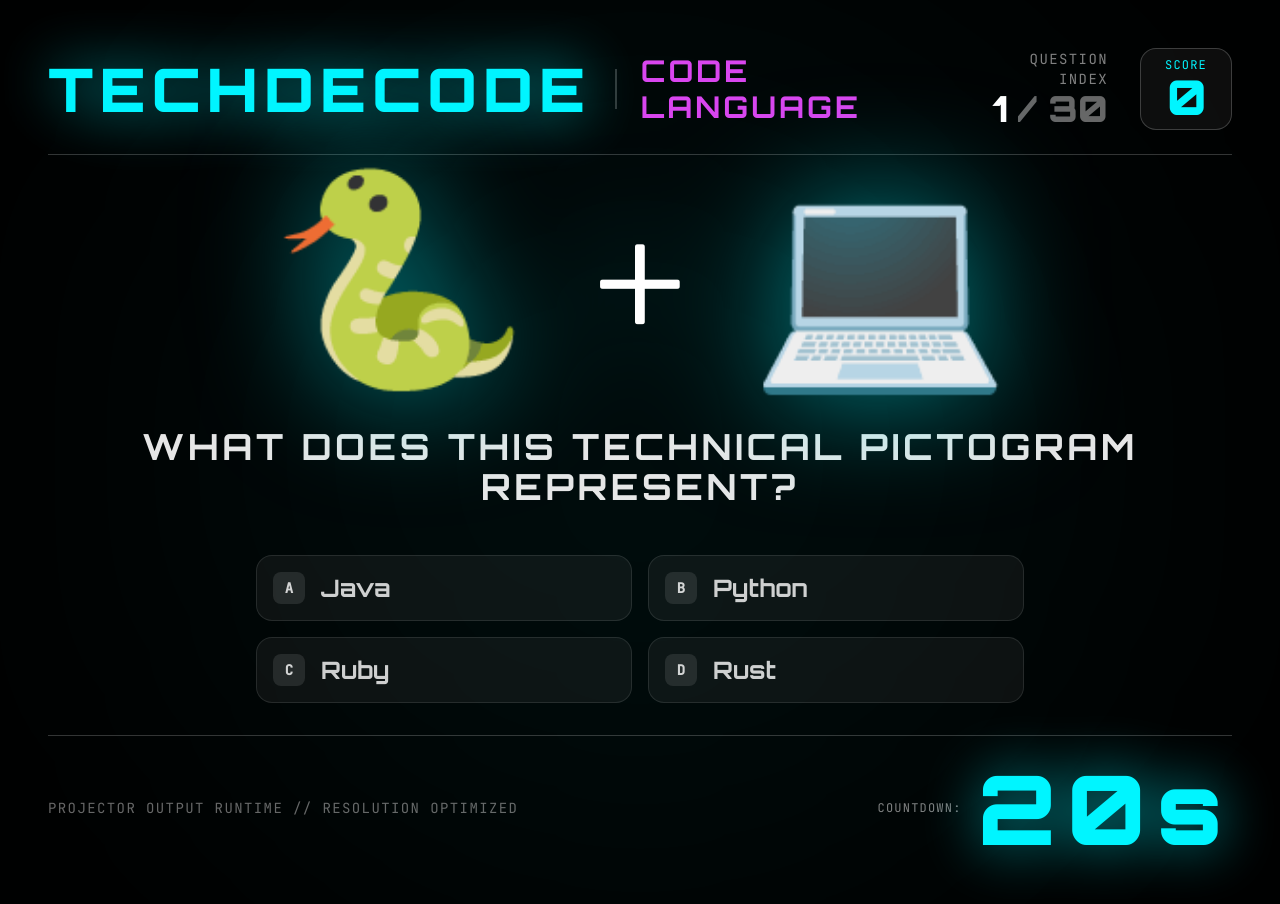
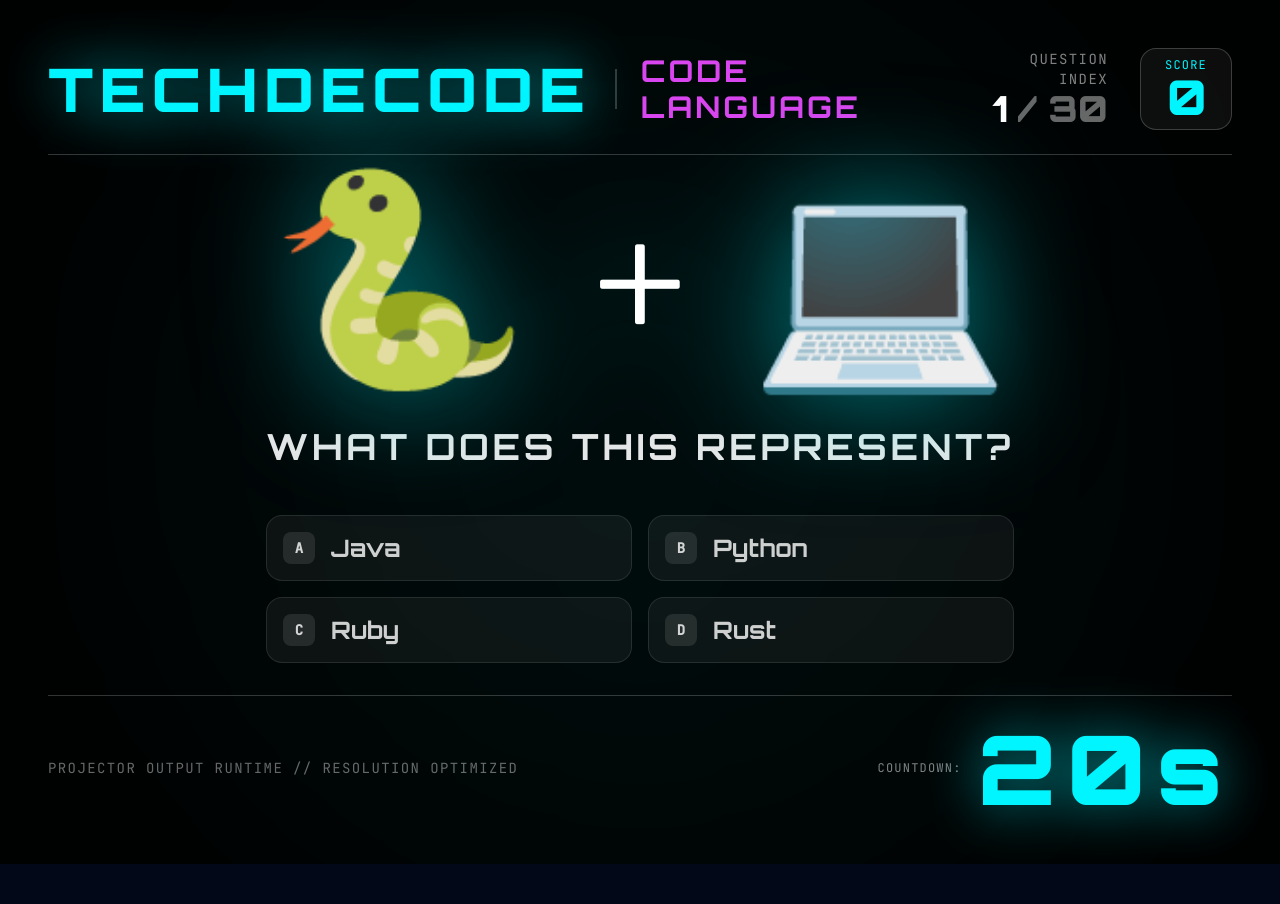
Before and after one commit to lokendrakkumar01/Technova, a React (Vite) app: page /host/display in a window 1280 px wide. After the commit the page ends 864 px from the top, so only its background shows below. Built offline with nearby package versions, Linux system fonts and the light colour scheme; no server answers.

Commit message:
Implement four-round game rules and answer modes

```diff
--- a/src/pages/ProjectorMode.jsx
+++ b/src/pages/ProjectorMode.jsx
@@ -2,7 +2,7 @@ import React from 'react';
 import { motion } from 'framer-motion';
 import useGameStore from '../store/gameStore';
 import useTimer from '../hooks/useTimer';
-import { ROUND_CONFIGS, QUESTIONS, SHOWDOWN_QUESTIONS } from '../data/questions';
+import { ROUND_CONFIGS } from '../data/questions';
 
 export default function ProjectorMode() {
   const {
@@ -12,18 +12,17 @@ export default function ProjectorMode() {
     gameStatus,
     phase,
     selectedAnswer,
-    inShowdown,
-    showdownIndex,
+    questionBank,
     getCurrentQuestion,
   } = useGameStore();
 
   const question = getCurrentQuestion();
-  const totalQuestions = inShowdown ? SHOWDOWN_QUESTIONS.length : QUESTIONS.length;
-  const currentNum = inShowdown ? showdownIndex + 1 : currentQuestionIndex + 1;
-  const roundConfig = inShowdown ? ROUND_CONFIGS.showdown : (ROUND_CONFIGS[currentRound] || ROUND_CONFIGS[1]);
+  const totalQuestions = questionBank.length;
+  const currentNum = currentQuestionIndex + 1;
+  const roundConfig = ROUND_CONFIGS[currentRound] || ROUND_CONFIGS[1];
 
   const { timeLeft, timerState } = useTimer({
-    duration: inShowdown ? 10 : 20,
+    duration: roundConfig.timePerQuestion,
     isActive: phase === 'question' && gameStatus === 'playing',
   });
 
@@ -40,7 +39,7 @@ export default function ProjectorMode() {
           </div>
           <div className="h-10 w-0.5 bg-white/20" />
           <div className="font-display text-2xl sm:text-3xl font-bold tracking-widest text-purple-soft uppercase">
-            {inShowdown ? '⚡ TECH SHOWDOWN' : roundConfig.name}
+            {roundConfig.name}
           </div>
         </div>
 
@@ -80,12 +79,12 @@ export default function ProjectorMode() {
               {question.pictogram}
             </motion.div>
 
-            <div className="font-display font-bold text-2xl sm:text-4xl tracking-widest text-white/90 uppercase">
-              WHAT DOES THIS TECHNICAL PICTOGRAM REPRESENT?
+            <div className="font-display font-bold text-2xl sm:text-4xl tracking-widest text-white/90">
+              {question.question}
             </div>
 
-            {/* Answer Options Banner for audience view */}
-            <div className="grid grid-cols-2 gap-4 max-w-3xl mx-auto pt-4">
+            {/* Choice answers for Round 1; typed rounds reveal the accepted answer after lock. */}
+            {Number(currentRound) === 1 ? <div className="grid grid-cols-2 gap-4 max-w-3xl mx-auto pt-4">
               {question.options.map((opt, i) => {
                 const label = ['A', 'B', 'C', 'D'][i];
                 const isCorrect = phase === 'reveal' && opt === question.correctAnswer;
@@ -109,7 +108,7 @@ export default function ProjectorMode() {
                   </div>
                 );
               })}
-            </div>
+            </div> : phase === 'reveal' && <div className="pt-4 font-display text-2xl sm:text-4xl font-black text-emerald-300">ANSWER: {question.correctAnswer}</div>}
           </div>
         ) : (
           <div className="font-display text-4xl text-white/40">
```
